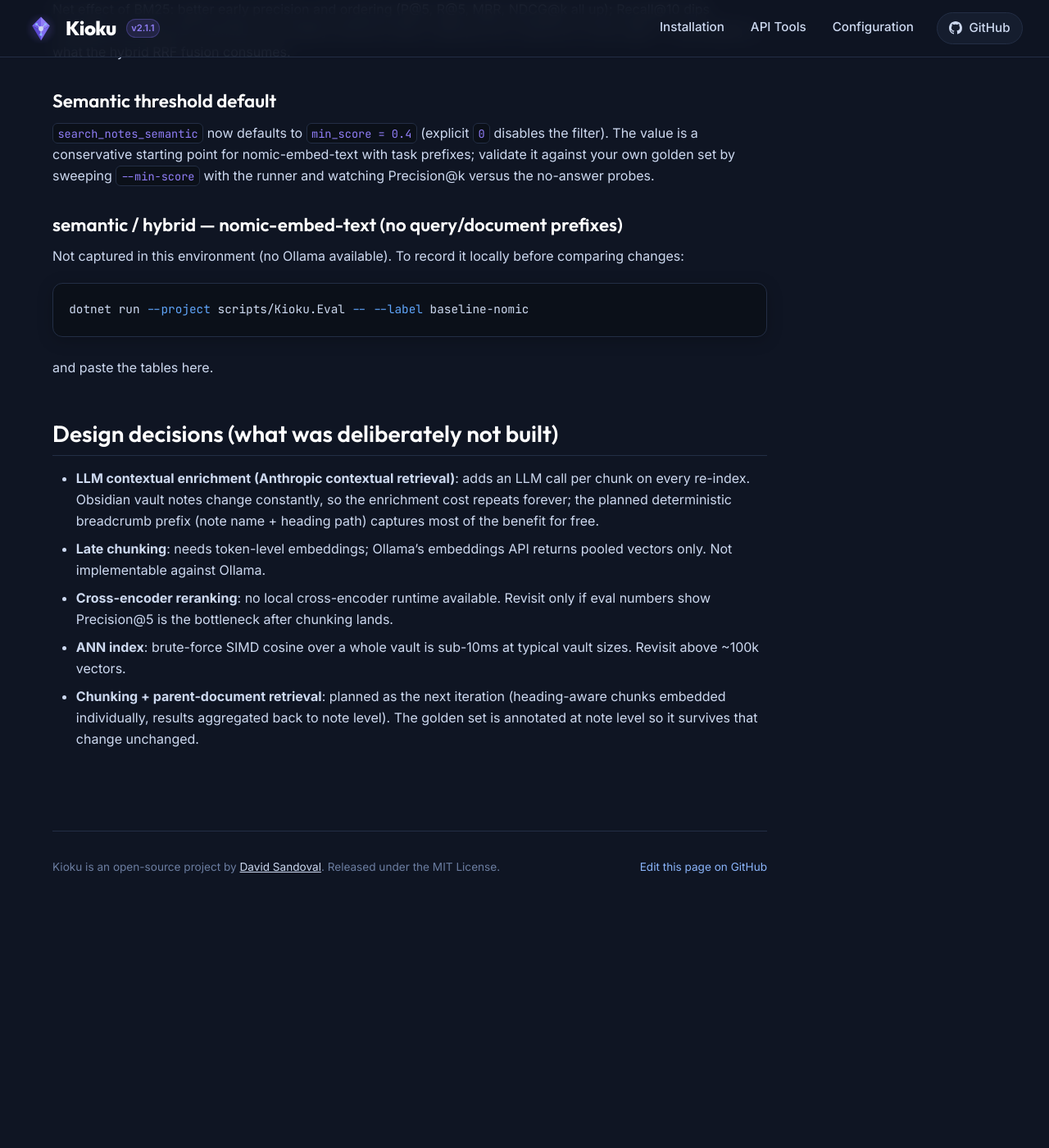
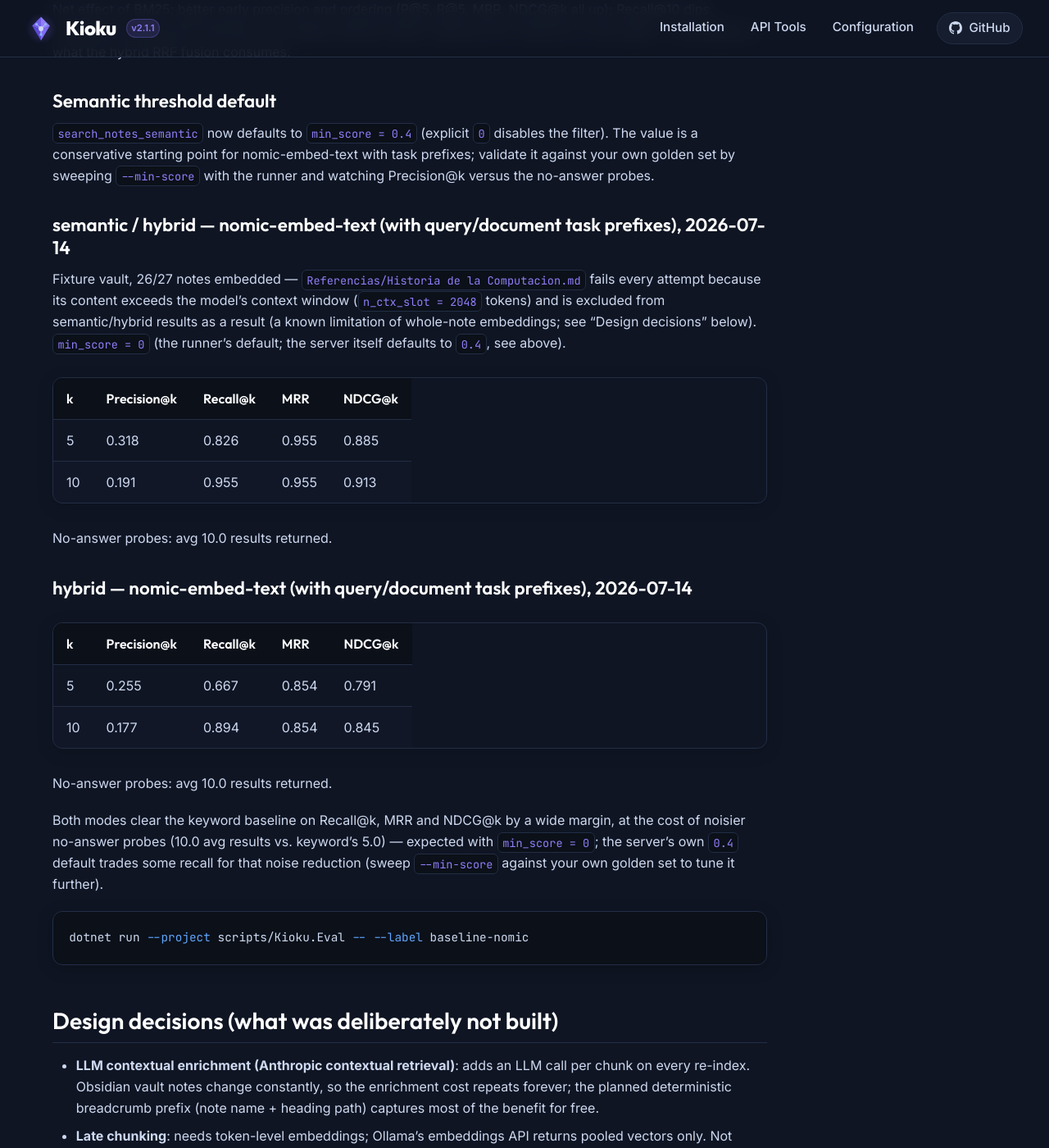
Before and after one commit to sandovaldavid/kioku, a Jekyll site: the page built from docs/retrieval-eval.md, in a window 1280 px wide and 1400 px high, scrolled down 3296 px. Shown: the whole window at 82% size. Built offline with Jekyll 4.4.1, drawn with Linux system fonts in a browser that asks for light colours; our own code applies the rules of GitHub Pages for plain Markdown files; before the commit the page ends 4431 px from its top, so only the background shows below that.

Commit message:
docs(docs): capture nomic-embed-text semantic/hybrid eval baseline
Ran scripts/Kioku.Eval --label baseline-nomic against the fixture vault
now that the hang fix lets it complete. Also corrects the section header,
which had been written before task prefixes shipped.

Claude-Session: https://claude.ai/code/session_01NXQaCgv4u7KTYWnPzYVBjR

````diff
--- a/docs/retrieval-eval.md
+++ b/docs/retrieval-eval.md
@@ -117,16 +117,38 @@ filter). The value is a conservative starting point for nomic-embed-text with ta
 prefixes; validate it against your own golden set by sweeping `--min-score` with the
 runner and watching Precision@k versus the no-answer probes.
 
-### semantic / hybrid — nomic-embed-text (no query/document prefixes)
+### semantic / hybrid — nomic-embed-text (with query/document task prefixes), 2026-07-14
 
-Not captured in this environment (no Ollama available). To record it locally before
-comparing changes:
+Fixture vault, 26/27 notes embedded — `Referencias/Historia de la Computacion.md` fails
+every attempt because its content exceeds the model's context window (`n_ctx_slot = 2048`
+tokens) and is excluded from semantic/hybrid results as a result (a known limitation of
+whole-note embeddings; see "Design decisions" below). `min_score = 0` (the runner's
+default; the server itself defaults to `0.4`, see above).
+
+| k | Precision@k | Recall@k | MRR | NDCG@k |
+|---|-------------|----------|-----|--------|
+| 5 | 0.318 | 0.826 | 0.955 | 0.885 |
+| 10 | 0.191 | 0.955 | 0.955 | 0.913 |
+
+No-answer probes: avg 10.0 results returned.
+
+### hybrid — nomic-embed-text (with query/document task prefixes), 2026-07-14
+
+| k | Precision@k | Recall@k | MRR | NDCG@k |
+|---|-------------|----------|-----|--------|
+| 5 | 0.255 | 0.667 | 0.854 | 0.791 |
+| 10 | 0.177 | 0.894 | 0.854 | 0.845 |
+
+No-answer probes: avg 10.0 results returned.
+
+Both modes clear the keyword baseline on Recall@k, MRR and NDCG@k by a wide margin, at
+the cost of noisier no-answer probes (10.0 avg results vs. keyword's 5.0) — expected with
+`min_score = 0`; the server's own `0.4` default trades some recall for that noise
+reduction (sweep `--min-score` against your own golden set to tune it further).
 
 ```bash
 dotnet run --project scripts/Kioku.Eval -- --label baseline-nomic
 ```
-
-and paste the tables here.
 
 ## Design decisions (what was deliberately not built)
 
````
